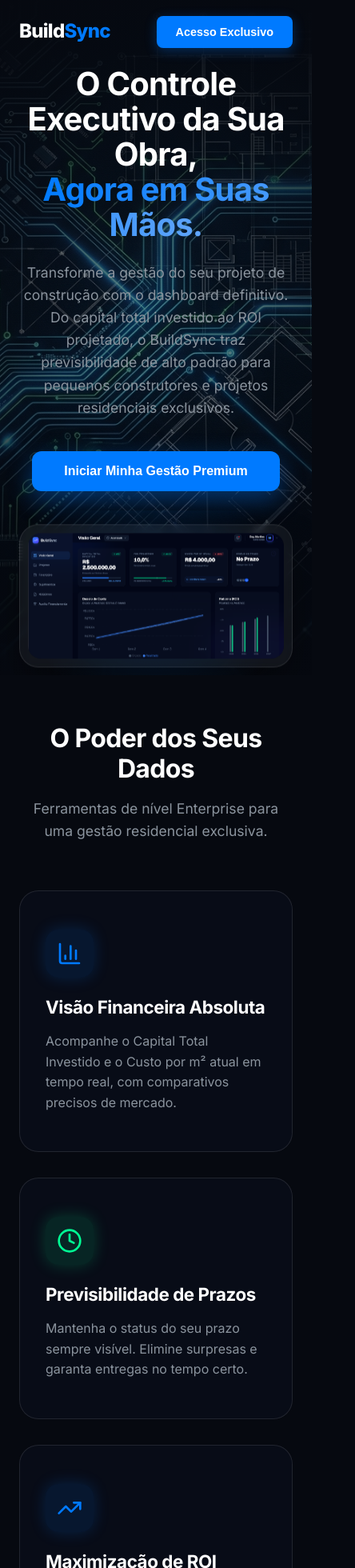
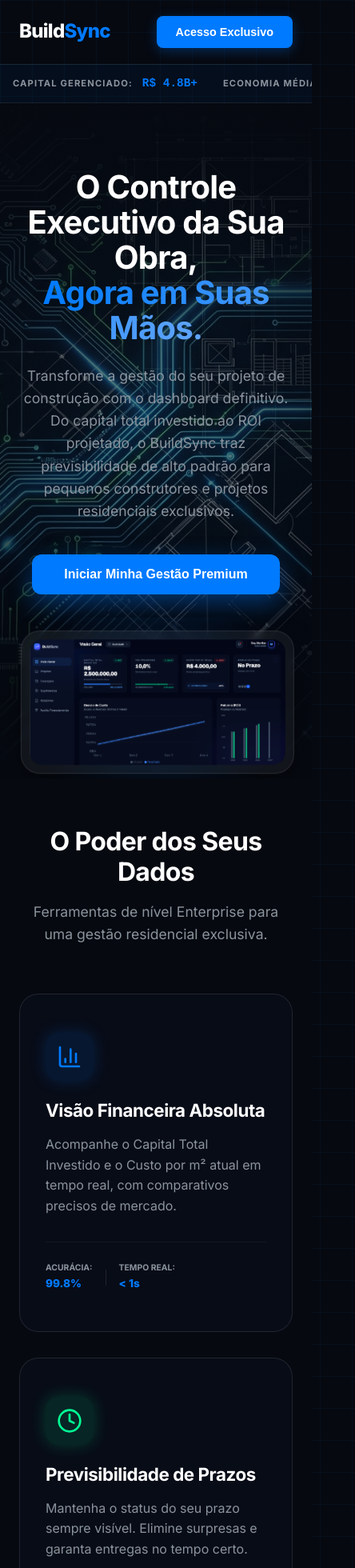
Before and after one commit to mantolatv-cmyk/buildsync-site, a Next.js app: page / in a window 390 px wide. Shown: the top 1960 px of the page at 80% size, 444 px wide, since content can reach past the window. Built offline with nearby package versions, Linux system fonts and the light colour scheme.

Commit message:
style: enhance layout complexity with grid patterns, metrics ticker, and refined typography

```diff
--- a/src/app/globals.css
+++ b/src/app/globals.css
@@ -9,6 +9,8 @@
   --text-primary: #FFFFFF;
   --text-secondary: #8B949E;
   --border: rgba(255, 255, 255, 0.08);
+  --font-inter: 'Inter', -apple-system, BlinkMacSystemFont, 'Segoe UI', Roboto, sans-serif;
+  --grid-color: rgba(0, 122, 255, 0.05);
   --glass: rgba(10, 15, 28, 0.7);
   --glass-border: rgba(255, 255, 255, 0.1);
 }
@@ -21,6 +23,10 @@
 
 body {
   background-color: var(--background);
+  background-image:
+    linear-gradient(var(--grid-color) 1px, transparent 1px),
+    linear-gradient(90deg, var(--grid-color) 1px, transparent 1px);
+  background-size: 40px 40px;
   color: var(--text-primary);
   font-family: 'Inter', -apple-system, BlinkMacSystemFont, 'Segoe UI', Roboto, sans-serif;
   line-height: 1.6;
@@ -80,14 +86,38 @@
   animation: fadeIn 0.8s ease-out forwards;
 }
 
-@keyframes float {
-  0% { transform: translateY(0px); }
-  50% { transform: translateY(-10px); }
-  100% { transform: translateY(0px); }
+@keyframes float-slow {
+  0% { transform: translateY(0px) translateX(0px); }
+  50% { transform: translateY(-15px) translateX(10px); }
+  100% { transform: translateY(0px) translateX(0px); }
 }
 
-.float {
-  animation: float 4s ease-in-out infinite;
+.float-slow {
+  animation: float-slow 8s ease-in-out infinite;
+}
+
+.badge {
+  padding: 0.5rem 1rem;
+  border-radius: 100px;
+  font-size: 0.75rem;
+  font-weight: 700;
+  text-transform: uppercase;
+  letter-spacing: 0.1em;
+  display: flex;
+  align-items: center;
+  gap: 0.5rem;
+}
+
+.badge-blue {
+  background: rgba(0, 122, 255, 0.15);
+  color: var(--primary);
+  border: 1px solid rgba(0, 122, 255, 0.3);
+}
+
+.badge-green {
+  background: rgba(0, 255, 149, 0.15);
+  color: var(--accent);
+  border: 1px solid rgba(0, 255, 149, 0.3);
 }
 
 /* Responsive Grid */
--- a/src/app/page.tsx
+++ b/src/app/page.tsx
@@ -1,4 +1,5 @@
 import Navbar from '@/components/Navbar';
+import MetricsTicker from '@/components/MetricsTicker';
 import Hero from '@/components/Hero';
 import Features from '@/components/Features';
 import Showcase from '@/components/Showcase';
@@ -10,6 +11,9 @@
   return (
     <main>
       <Navbar />
+      <div style={{ marginTop: '80px' }}>
+        <MetricsTicker />
+      </div>
       <Hero />
       <Features />
       <Showcase />
--- a/src/components/Features.module.css
+++ b/src/components/Features.module.css
@@ -73,6 +73,41 @@
 .card p {
   color: var(--text-secondary);
   line-height: 1.6;
+  margin-bottom: 2rem;
+}
+
+.miniStats {
+  margin-top: auto;
+  display: flex;
+  align-items: center;
+  gap: 1rem;
+  padding-top: 1.5rem;
+  border-top: 1px solid rgba(255, 255, 255, 0.05);
+  width: 100%;
+}
+
+.miniStat {
+  display: flex;
+  flex-direction: column;
+}
+
+.statLabel {
+  font-size: 0.65rem;
+  font-weight: 700;
+  color: var(--text-secondary);
+  text-transform: uppercase;
+}
+
+.statValue {
+  font-size: 0.85rem;
+  font-weight: 800;
+  color: var(--primary);
+}
+
+.statDivider {
+  width: 1px;
+  height: 20px;
+  background: rgba(255, 255, 255, 0.1);
 }
 
 @media (max-width: 768px) {
--- a/src/components/Features.tsx
+++ b/src/components/Features.tsx
@@ -42,6 +42,17 @@
               </div>
               <h3>{feature.title}</h3>
               <p>{feature.description}</p>
+              <div className={styles.miniStats}>
+                <div className={styles.miniStat}>
+                  <span className={styles.statLabel}>Acurácia:</span>
+                  <span className={styles.statValue}>99.8%</span>
+                </div>
+                <div className={styles.statDivider}></div>
+                <div className={styles.miniStat}>
+                  <span className={styles.statLabel}>Tempo Real:</span>
+                  <span className={styles.statValue}>&lt; 1s</span>
+                </div>
+              </div>
             </div>
           ))}
         </div>
--- a/src/components/Footer.module.css
+++ b/src/components/Footer.module.css
@@ -31,15 +31,42 @@
   box-shadow: 0 15px 40px rgba(0, 122, 255, 0.6);
 }
 
-.divider {
-  height: 1px;
-  background: var(--border);
-  margin-bottom: 40px;
+.sitemap {
+  display: grid;
+  grid-template-columns: repeat(4, 1fr);
+  gap: 2rem;
+  padding-top: 60px;
+  border-top: 1px solid var(--border);
+  margin-bottom: 60px;
+}
+
+.column {
+  display: flex;
+  flex-direction: column;
+  gap: 1rem;
+}
+
+.column h4 {
+  font-size: 0.9rem;
+  color: var(--text-primary);
+  margin-bottom: 0.5rem;
+  text-transform: uppercase;
+  letter-spacing: 0.05em;
+}
+
+.column a {
+  color: var(--text-secondary);
+  font-size: 0.9rem;
+  transition: color 0.3s ease;
+}
+
+.column a:hover {
+  color: var(--primary);
 }
 
 .bottom {
   display: flex;
-  justify-content: space-between;
+  justify-content: center;
   align-items: center;
   flex-wrap: wrap;
   gap: 2rem;
--- a/src/components/Footer.tsx
+++ b/src/components/Footer.tsx
@@ -14,19 +14,40 @@
           </button>
         </div>
 
-        <div className={styles.divider}></div>
-
+        <div className={styles.sitemap}>
+          <div className={styles.column}>
+            <h4>Produto</h4>
+            <a href="#">Dashboard</a>
+            <a href="#">Integrações</a>
+            <a href="#">Relatórios</a>
+            <a href="#">Mobile App</a>
+          </div>
+          <div className={styles.column}>
+            <h4>Soluções</h4>
+            <a href="#">Pequenas Construtoras</a>
+            <a href="#">Investidores</a>
+            <a href="#">Residencial de Luxo</a>
+            <a href="#">Gestão de ROI</a>
+          </div>
+          <div className={styles.column}>
+            <h4>Empresa</h4>
+            <a href="#">Sobre Nós</a>
+            <a href="#">Carreiras</a>
+            <a href="#">Blog Executivo</a>
+            <a href="#">Contato</a>
+          </div>
+          <div className={styles.column}>
+            <h4>Legal</h4>
+            <a href="#">Privacidade</a>
+            <a href="#">Termos de Uso</a>
+            <a href="#">Compliance</a>
+            <a href="#">Segurança</a>
+          </div>
+        </div>
         <div className={styles.bottom}>
           <div className={styles.logo}>
             Build<span>Sync</span>
           </div>
-
-          <div className={styles.links}>
-            <a href="#">Privacidade</a>
-            <a href="#">Termos de Uso</a>
-            <a href="#">Suporte</a>
-          </div>
-
           <div className={styles.copyright}>
             © 2026 BuildSync. Todos os direitos reservados.
           </div>
--- a/src/components/Hero.module.css
+++ b/src/components/Hero.module.css
@@ -107,7 +107,37 @@
   opacity: 0.3;
 }
 
+.floatingBadge {
+  position: absolute;
+  padding: 0.5rem;
+  border-radius: 12px;
+  z-index: 20;
+  box-shadow: 0 8px 32px rgba(0, 0, 0, 0.4);
+}
+
+.badge1 {
+  top: 10%;
+  right: -20px;
+  animation: float-slow 6s ease-in-out infinite;
+}
+
+.badge2 {
+  bottom: 20%;
+  left: -40px;
+  animation: float-slow 7s ease-in-out infinite reverse;
+}
+
+.badge3 {
+  top: -20px;
+  left: 20%;
+  animation: float-slow 5s ease-in-out infinite;
+}
+
 @media (max-width: 1024px) {
+  .floatingBadge {
+    display: none;
+  }
+
   .content {
     grid-template-columns: 1fr;
     text-align: center;
--- a/src/components/Hero.tsx
+++ b/src/components/Hero.tsx
@@ -36,7 +36,7 @@
           </div>
         </div>
 
-        <div className={`${styles.visualContent} float`}>
+        <div className={`${styles.visualContent} float-slow`}>
           <div className={styles.mockupWrapper}>
             <Image
               src="/assets/dashboard-mockup.png"
@@ -46,6 +46,17 @@
               className={styles.mockup}
             />
             <div className={styles.glowEffect}></div>
+
+            {/* Floating Badges */}
+            <div className={`${styles.floatingBadge} ${styles.badge1} glass`}>
+              <div className="badge badge-green">ROI +14.2%</div>
+            </div>
+            <div className={`${styles.floatingBadge} ${styles.badge2} glass`}>
+              <div className="badge badge-blue">Custo m²: R$ 4.2k</div>
+            </div>
+            <div className={`${styles.floatingBadge} ${styles.badge3} glass`}>
+              <div className="badge badge-blue">Status: No Prazo</div>
+            </div>
           </div>
         </div>
       </div>
--- /dev/null
+++ b/src/components/MetricsTicker.module.css
@@ -0,0 +1,45 @@
+.tickerContainer {
+  background: rgba(0, 122, 255, 0.05);
+  border-top: 1px solid var(--border);
+  border-bottom: 1px solid var(--border);
+  padding: 0.75rem 0;
+  overflow: hidden;
+  position: relative;
+  z-index: 50;
+}
+
+.tickerWrapper {
+  display: flex;
+  justify-content: center;
+  gap: 4rem;
+  white-space: nowrap;
+}
+
+.metric {
+  display: flex;
+  align-items: center;
+  gap: 0.75rem;
+}
+
+.label {
+  font-size: 0.7rem;
+  font-weight: 700;
+  color: var(--text-secondary);
+  letter-spacing: 0.1em;
+}
+
+.value {
+  font-size: 0.9rem;
+  font-weight: 800;
+  color: var(--primary);
+  font-family: monospace;
+}
+
+@media (max-width: 1024px) {
+  .tickerWrapper {
+    gap: 2rem;
+    padding: 0 1rem;
+    justify-content: flex-start;
+    overflow-x: auto;
+  }
+}
--- /dev/null
+++ b/src/components/MetricsTicker.tsx
@@ -0,0 +1,40 @@
+'use client';
+
+import React from 'react';
+import styles from './MetricsTicker.module.css';
+
+const MetricsTicker = () => {
+  return (
+    <div className={styles.tickerContainer}>
+      <div className={styles.tickerWrapper}>
+        <div className={styles.metric}>
+          <span className={styles.label}>CAPITAL GERENCIADO:</span>
+          <span className={styles.value}>R$ 4.8B+</span>
+        </div>
+        <div className={styles.metric}>
+          <span className={styles.label}>ECONOMIA MÉDIA:</span>
+          <span className={styles.value}>12.4%</span>
+        </div>
+        <div className={styles.metric}>
+          <span className={styles.label}>OBRAS ATIVAS:</span>
+          <span className={styles.value}>342</span>
+        </div>
+        <div className={styles.metric}>
+          <span className={styles.label}>ROI MÉDIO:</span>
+          <span className={styles.value}>18.5%</span>
+        </div>
+        <div className={styles.metric}>
+          <span className={styles.label}>CUSTO MÉDIO M²:</span>
+          <span className={styles.value}>R$ 4.150</span>
+        </div>
+        {/* Duplicate for seamless scrolling if needed, but here we just show a static bar for elegance */}
+        <div className={styles.metric}>
+          <span className={styles.label}>PRECISÃO ORÇAMENTÁRIA:</span>
+          <span className={styles.value}>99.2%</span>
+        </div>
+      </div>
+    </div>
+  );
+};
+
+export default MetricsTicker;
```
